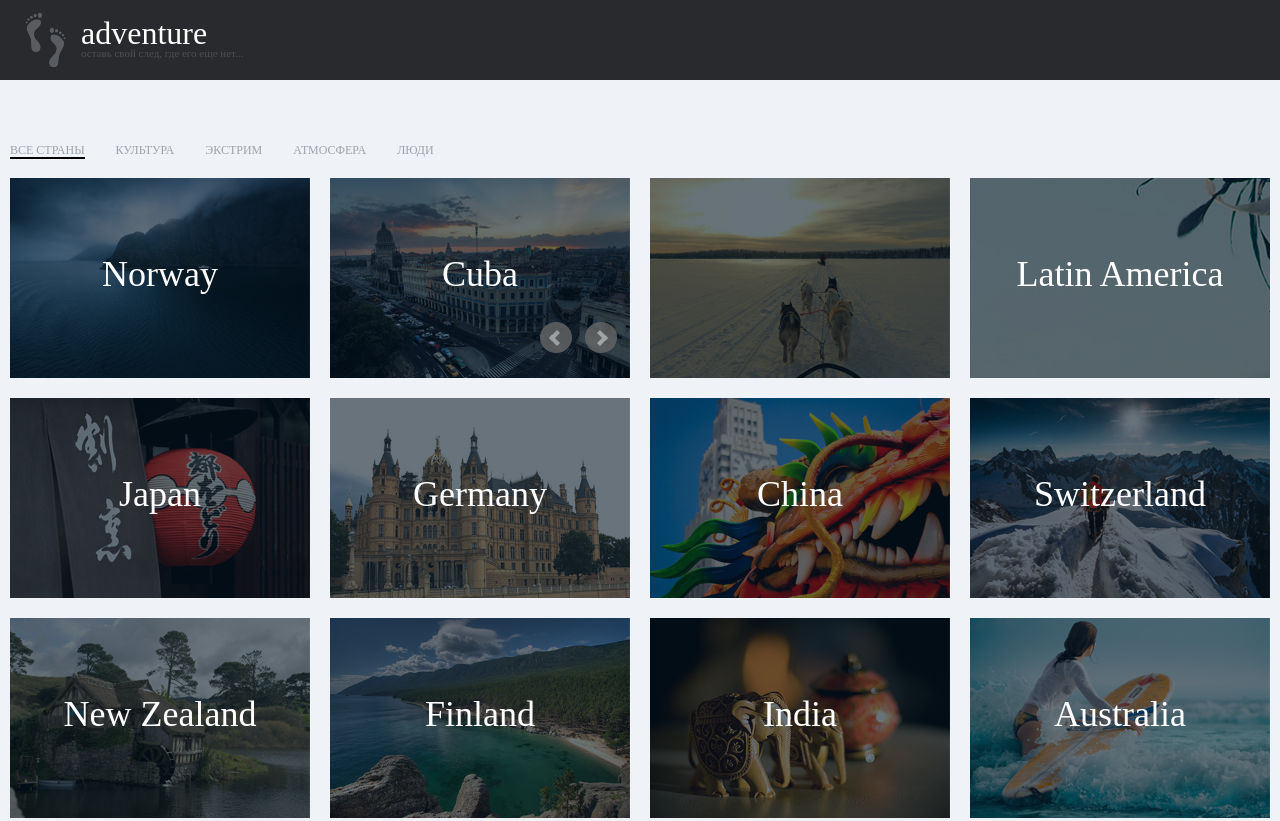
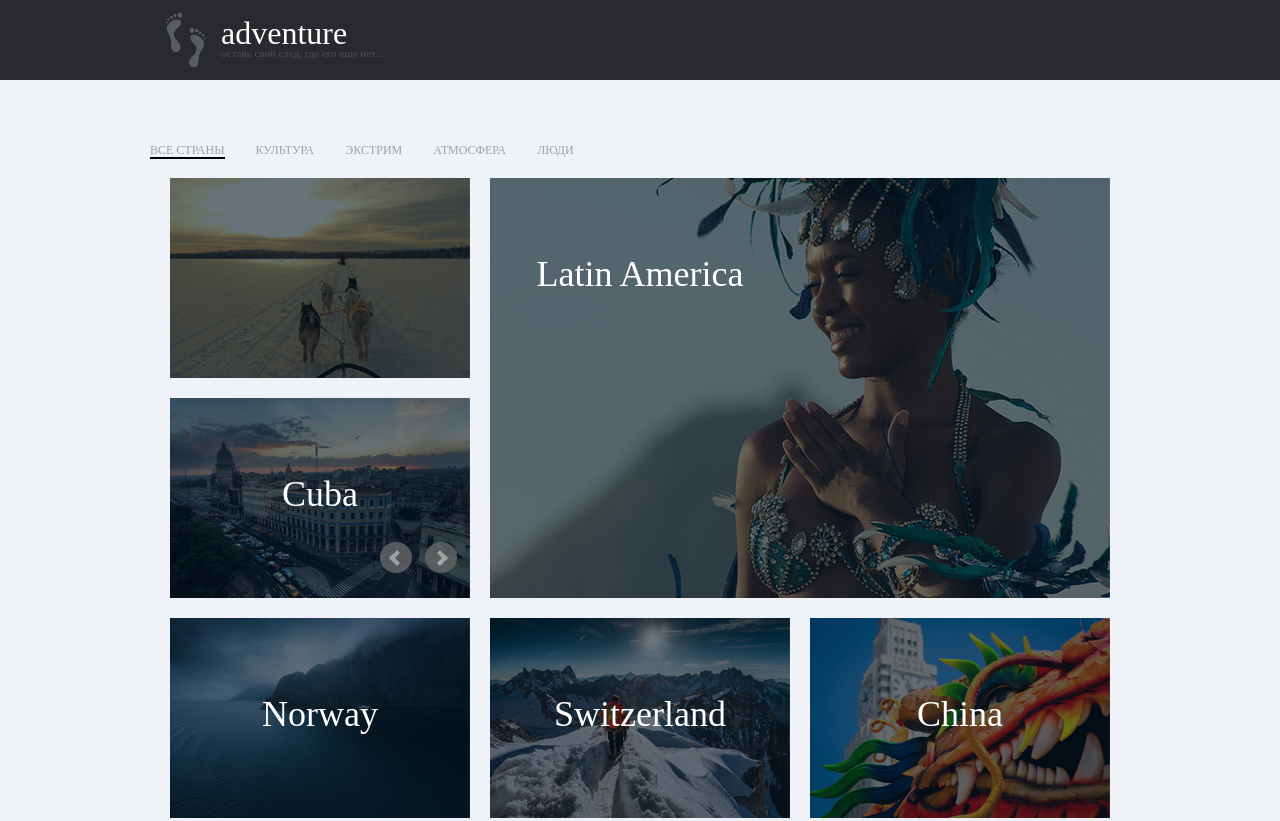
Before and after one commit to faktoreal/Grey, a plain HTML site: page index.html in a window 1280 px wide. Shown: the top 821 px of the page. Drawn offline with nearby package versions, Linux system fonts and the light colour scheme.

Commit message:
MAN: improved adaptation

```diff
--- a/index.html
+++ b/index.html
@@ -36,8 +36,10 @@
 						<li><a href="#">ЛЮДИ</a></li>
 					</ul>
 				</div>
-				<div id="pics_area">
-					<div class="block" id="pic_1">
+				<div id="blocks_wrapper">
+				<div id="blocks_area_wrapper">
+				<div id="blocks_area">
+					<div class="block special_block" id="pic_1">
 
 						<div class="country_name">Latin America</div><!--<div class="country_name_special">Latin America</div>-->
 
@@ -105,8 +107,9 @@
 					<div class="block" id="pic_13">
 						<div class="country_name">England</div>
 					</div>
-
 				</div>
+				</div><!-- wrapper-->
+				</div><!-- wrapper-->
 			</div>
 			</div>
 
--- a/styles/media-queries.css
+++ b/styles/media-queries.css
@@ -1,35 +1,41 @@
-@media screen and (min-width: 320px) {
+@media screen and (max-width: 680px) {
     .page {
+        width: 340px;
+    }
+    .special_block{
         width: 300px;
     }
 }
 
-@media screen and (min-width: 640px) {
+@media screen and (min-width: 680px) {
     .page {
+        width: 660px;
+    }
+    .special_block{
         width: 620px;
     }
 }
 
-@media screen and (min-width: 960px) {
+@media screen and (min-width: 1000px) {
     .page {
-    width: 940px;
+    width: 980px;
     }
 }
 
-@media screen and (min-width: 1280px) {
+@media screen and (min-width: 1320px) {
     .page {
-    width: 1260px;
+    width: 1300px;
     }
 }
 
-@media screen and (min-width: 1600px) {
+@media screen and (min-width: 1640px) {
     .page {
-    width: 1580px;
+    width: 1620px;
     }
 }
 
-@media screen and (min-width: 1920px) {
+@media screen and (min-width: 1960px) {
     .page {
-    width: 1900px;
+    width: 1920px;
     }
 }
--- a/styles/styles.scss
+++ b/styles/styles.scss
@@ -90,18 +90,30 @@ html{
   }
 }
 
+#blocks_wrapper{
+  margin: auto -20px;
+}
+#blocks_area_wrapper {
+  margin: auto 20px;
+//  margin: auto;
+//  outline: 1px  dashed green;
+}
 
-#pics_area {
-  display: flex;
-  flex-flow: row-reverse wrap;
-  justify-content: space-between;
+#blocks_area {
+//  margin-left: 20px;
+//  margin: auto;
+  display: inline-table; //display: flex;
+  margin-left: 20px;
+//  margin: auto;
+//  flex-flow: row-reverse wrap;
+//  justify-content: space-between;
 }
 
 
 .block {
   width: 300px;
   height: 200px;
-  margin-top: 20px;//  margin: 20px 20px 0 0;
+  margin: 20px 20px 0 0;//margin-top: 20px;//  margin: 20px 20px 0 0;
   position: relative;
   display: inline-block;
 //  font: normal 36px NewBaskervilleC;
@@ -156,7 +168,11 @@ html{
   }
 }
 
-
+.special_block{
+  width: 620px;
+  height: 420px;
+  float: right;
+}
 
 .bxslider{
   color: red;
@@ -165,8 +181,7 @@ html{
 
 
 #pic_1 {
-//  width: 620px;
-//  height: 420px;
+
   background: url("../images/countries/Latin_America.jpg");
 }
 
```
Also changed, not shown: styles/styles.css.
